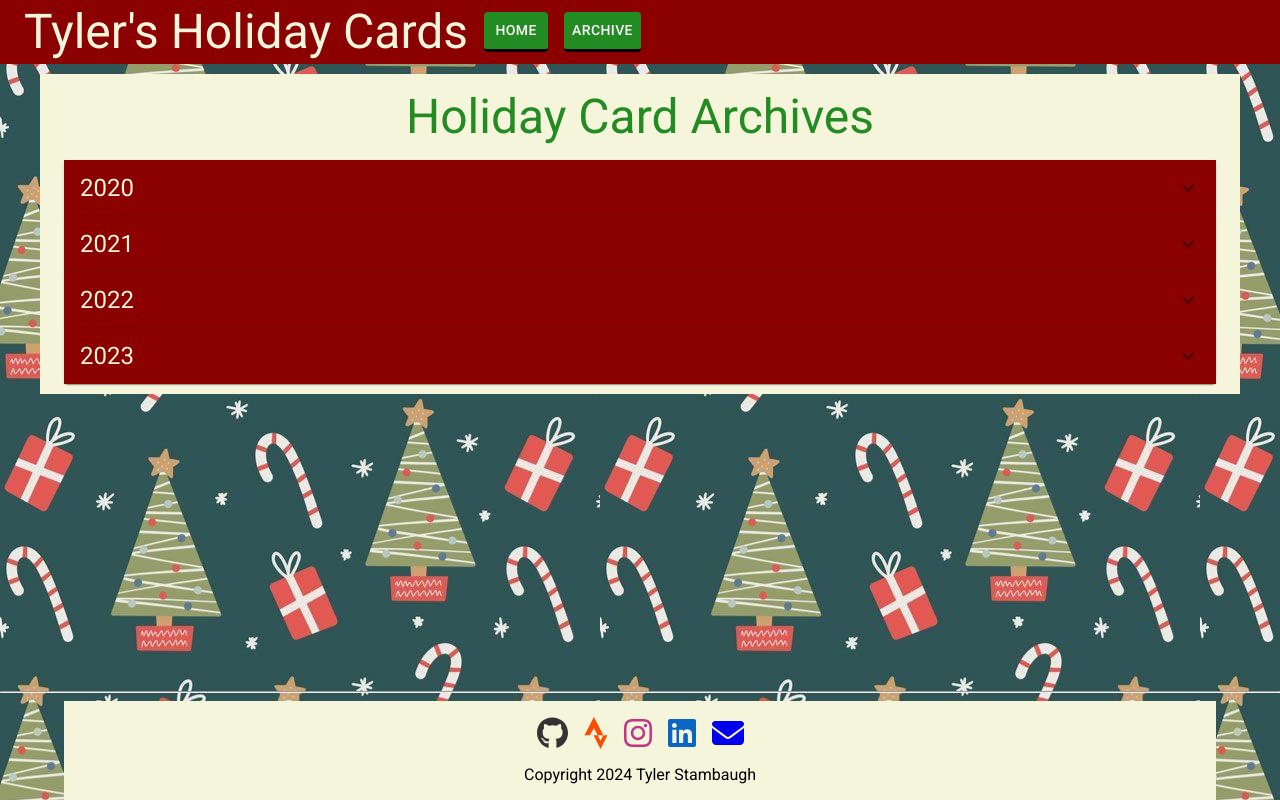
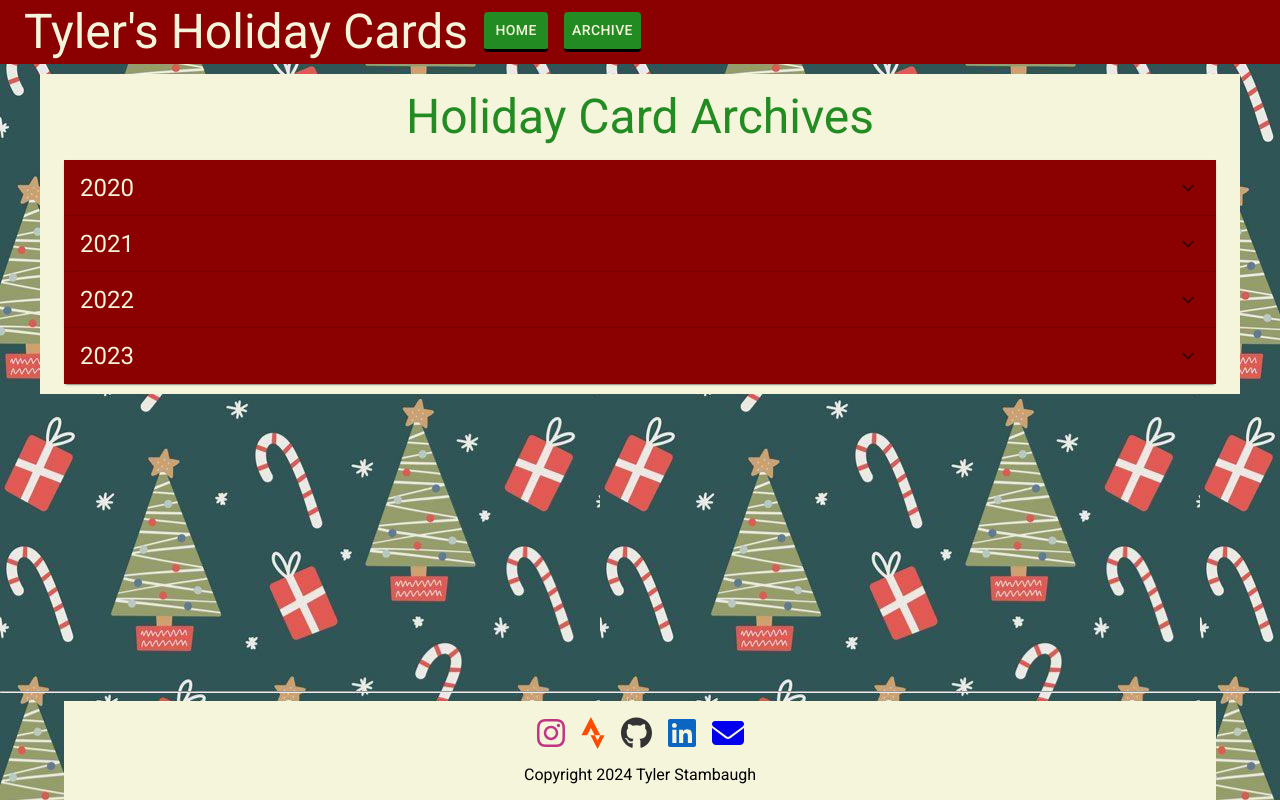
Before and after one commit to tylerstambaugh/holiday-card-site, a React (Vite) app: page /archive in a window 1280 px wide. Built offline with nearby package versions, Linux system fonts and the light colour scheme.

Commit message:
hover button styling, footer tweaks

```diff
--- a/src/components/footer.tsx
+++ b/src/components/footer.tsx
@@ -25,10 +25,10 @@ export const Footer: React.FC = () => {
           className="icon-container" direction="row" spacing={2}
         >
           <a
-            href="https://github.com/tylerstambaugh"
+            href="https://www.instagram.com/tyler_stambaugh/"
             target="_blank"
           >
-            <FontAwesomeIcon icon={faGithub} color="#333" size="2x" />
+            <FontAwesomeIcon icon={faInstagram} color="#c13584" size="2x" />
           </a>
           <a
             href="https://www.strava.com/athletes/381648"
@@ -36,11 +36,12 @@ export const Footer: React.FC = () => {
           >
             <FontAwesomeIcon icon={faStrava} color="#fc4c02" size="2x" />
           </a>
+
           <a
-            href="https://www.instagram.com/tyler_stambaugh/"
+            href="https://github.com/tylerstambaugh"
             target="_blank"
           >
-            <FontAwesomeIcon icon={faInstagram} color="#c13584" size="2x" />
+            <FontAwesomeIcon icon={faGithub} color="#333" size="2x" />
           </a>
           <a
             href="https://www.linkedin.com/in/tyler-stambaugh-b274a59/"
--- a/src/components/header.tsx
+++ b/src/components/header.tsx
@@ -27,7 +27,7 @@ export const Header = () => {
           aria-controls="menu-appbar"
           aria-haspopup="true"
           onClick={handleOpenNavMenu}
-          sx={{color: "beige"}}
+          sx={{ color: "beige" }}
         >
           <MenuIcon />
         </IconButton>
@@ -45,7 +45,7 @@ export const Header = () => {
           }}
           open={Boolean(anchorElNav)}
           onClose={handleCloseNavMenu}
-          sx={{ display: { xs: 'block', md: 'none' }}}
+          sx={{ display: { xs: 'block', md: 'none' } }}
 
         >
           {pages.map((page) => (
@@ -96,7 +96,14 @@ export const Header = () => {
           <Button
             key={page.name}
             onClick={() => { navigate(`${page.route}`); handleCloseNavMenu() }}
-            sx={(theme) => ({  backgroundColor: theme.greenbutton.main,color: 'white', display: 'block', marginLeft: 2, borderBottom: "medium solid black",})}
+            sx={(theme) => ({
+              backgroundColor: theme.greenbutton.main,
+              '&:hover': { backgroundColor: theme.greenbutton.hover },
+              color: 'beige',
+              display: 'block',
+              marginLeft: 2,
+              borderBottom: "medium solid black"
+            })}
             className={"header-nav-buttons"}
           >
             {page.name}
--- a/src/main.tsx
+++ b/src/main.tsx
@@ -15,11 +15,13 @@ declare module '@mui/material/styles' {
   interface Theme {
     greenbutton: {
       main: string;
+      hover: string;
     };
   }
   interface ThemeOptions {
     greenbutton?: {
       main?: string;
+      hover?: string
     };
   }
 }
@@ -35,7 +37,8 @@ const theme = createTheme({
     },
   },
   greenbutton: {
-    main: '#228B22'
+    main: '#228B22',
+    hover: '#1c721c'
   }
 },
 );
--- a/src/pages/archive.tsx
+++ b/src/pages/archive.tsx
@@ -81,7 +81,7 @@ export const Archive: React.FC = () => {
                         <Box className={"archive-photo-box"}>
                             <ArchiveImage showBack={showPhotoBack} item={item} />
                             <Button
-                            sx={{backgroundColor: theme.greenbutton.main}}
+                                sx={{ backgroundColor: theme.greenbutton.main, '&:hover': { backgroundColor: theme.greenbutton.hover } }}
                                 variant="contained"
                                 onClick={() => {
                                     setShowPhotoBack(!showPhotoBack)
@@ -106,16 +106,16 @@ type ArchiveImageProps = {
 const ArchiveImage = ({ showBack, item }: ArchiveImageProps) => {
 
     return (
-        showBack ?
-            <Zoom >
-                <Box className={"zoom-box"}>
-
+        <>
+            {showBack ? (
+                <Zoom>
                     <img src={item.photoBackPath} className="archive-photo" />
-                </Box>
                 </Zoom>
-            :
+            ) : (
                 <Zoom>
                     <img src={item.photoFrontPath} className="archive-photo" />
                 </Zoom>
+            )}
+        </>
     )
 }
```
Lines whose indentation alone changed are shown as unchanged.
